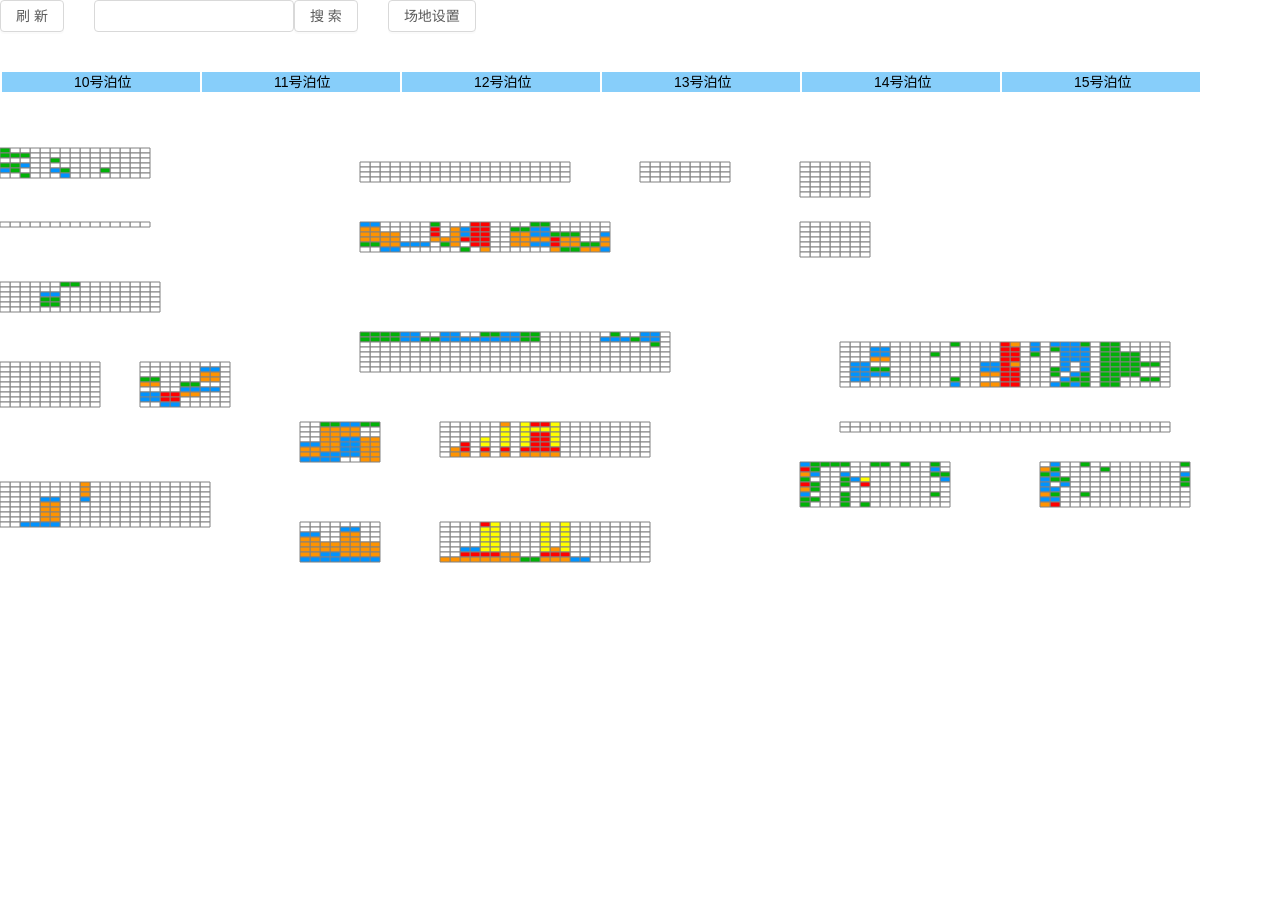
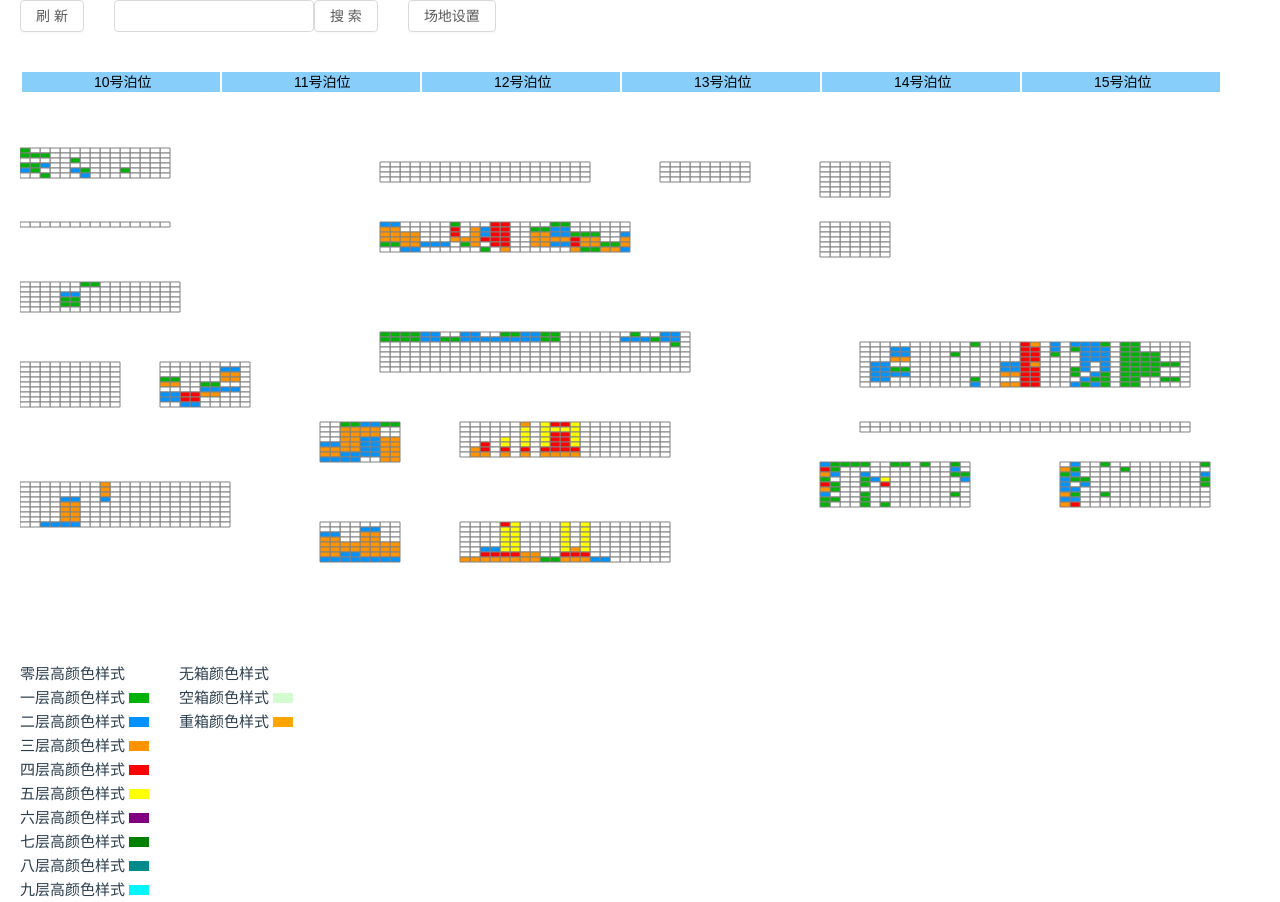
Before and after one commit to Yhspehy/ZGT-test, a Vue app: page / in a window 1280 px wide. Before the commit the page ends 862 px from the top, so only its background shows below. Built offline with nearby package versions, Linux system fonts and the light colour scheme.

Commit message:
feat(stage): add color explanation

```diff
--- a/src/utils/dict.ts
+++ b/src/utils/dict.ts
@@ -1,12 +1,57 @@
 export const bayeColorList = [
-  "#fff",
-  "rgb(0,178,7)",
-  "rgb(0,147,255)",
-  "rgb(255,147,0)",
-  "red",
-  "yellow",
-  "purple",
-  "green",
-  "rgb(0,139,139)",
-  "rgb(0,245,255)",
+  {
+    label: "零",
+    color: "#fff",
+  },
+  {
+    label: "一",
+    color: "rgb(0,178,7)",
+  },
+  {
+    label: "二",
+    color: "rgb(0,147,255)",
+  },
+  {
+    label: "三",
+    color: "rgb(255,147,0)",
+  },
+  {
+    label: "四",
+    color: "red",
+  },
+  {
+    label: "五",
+    color: "yellow",
+  },
+  {
+    label: "六",
+    color: "purple",
+  },
+  {
+    label: "七",
+    color: "green",
+  },
+  {
+    label: "八",
+    color: "rgb(0,139,139)",
+  },
+  {
+    label: "九",
+    color: "rgb(0,245,255)",
+  },
 ];
+
+export const slotColorList = [
+  {
+    label: "无",
+    color: "#fff",
+  },
+  {
+    label: "空",
+    color: "#d3fdd1",
+  },
+  {
+    label: "重",
+    color: "orange",
+  },
+];
--- a/src/views/Stage.vue
+++ b/src/views/Stage.vue
@@ -17,7 +17,7 @@ import "ant-design-vue/lib/input/style/css";
 import "ant-design-vue/lib/button/style/css";
 import "ant-design-vue/lib/message/style/css";
 
-import { bayeColorList } from "@/utils/dict";
+import { bayeColorList, slotColorList } from "@/utils/dict";
 import type { StageType } from "./type";
 
 // 生成rect的基准，默认放大5倍，基数是1px
@@ -71,8 +71,9 @@ function walkTree(data: StageType) {
   const stage = new Konva.Stage({
     container: "container",
     // width: app.scrollWidth,
-    width: window.innerWidth,
-    height: window.innerHeight,
+    width: window.innerWidth - 20,
+    // height: window.innerHeight,
+    height: 600,
     draggable: true,
   });
 
@@ -134,7 +135,7 @@ function walkTree(data: StageType) {
             rowIdx * benchmarkOfRect.value,
           width: benchmarkOfRect.value * 2,
           height: benchmarkOfRect.value,
-          fill: bayeColorList[rowInfo.ContainerNum],
+          fill: bayeColorList[rowInfo.ContainerNum].color,
           stroke: "grey",
           strokeWidth: 1,
           // 自定义数据
@@ -202,6 +203,7 @@ function search() {
 
 <template>
   <div>
+    <!-- 顶部曹作栏 -->
     <div class="operate-header">
       <a-button class="refresh">刷新</a-button>
 
@@ -216,8 +218,26 @@ function search() {
       <a-button class="setting">场地设置</a-button>
     </div>
 
+    <!-- canvas -->
     <div id="container" ref="stageRef"></div>
 
+    <!-- 颜色说明 -->
+    <div class="color-container">
+      <div class="baye-color">
+        <div v-for="el in bayeColorList" :key="el.label" class="column">
+          <div class="label">{{ el.label }}层高颜色样式</div>
+          <div class="color" :style="{ backgroundColor: el.color }"></div>
+        </div>
+      </div>
+      <div class="slot-color">
+        <div v-for="el in slotColorList" :key="el.label" class="column">
+          <div class="label">{{ el.label }}箱颜色样式</div>
+          <div class="color" :style="{ backgroundColor: el.color }"></div>
+        </div>
+      </div>
+    </div>
+
+    <!-- 贝位弹窗 -->
     <BayesInfoModalVue
       v-model="visible"
       :areaNo="areaNo"
@@ -232,6 +252,7 @@ function search() {
 .operate-header {
   @include flex-start-center;
   margin-bottom: 30px;
+  margin-left: 20px;
 
   .refresh {
     margin-right: 30px;
@@ -241,4 +262,28 @@ function search() {
     margin-left: 30px;
   }
 }
+
+#container {
+  margin-left: 20px;
+}
+
+.color-container {
+  @include flex-start;
+  margin-left: 20px;
+
+  .baye-color,
+  .slot-color {
+    margin-right: 30px;
+
+    .column {
+      @include flex-start-center;
+
+      .color {
+        width: 20px;
+        height: 10px;
+        margin-left: 4px;
+      }
+    }
+  }
+}
 </style>
```
